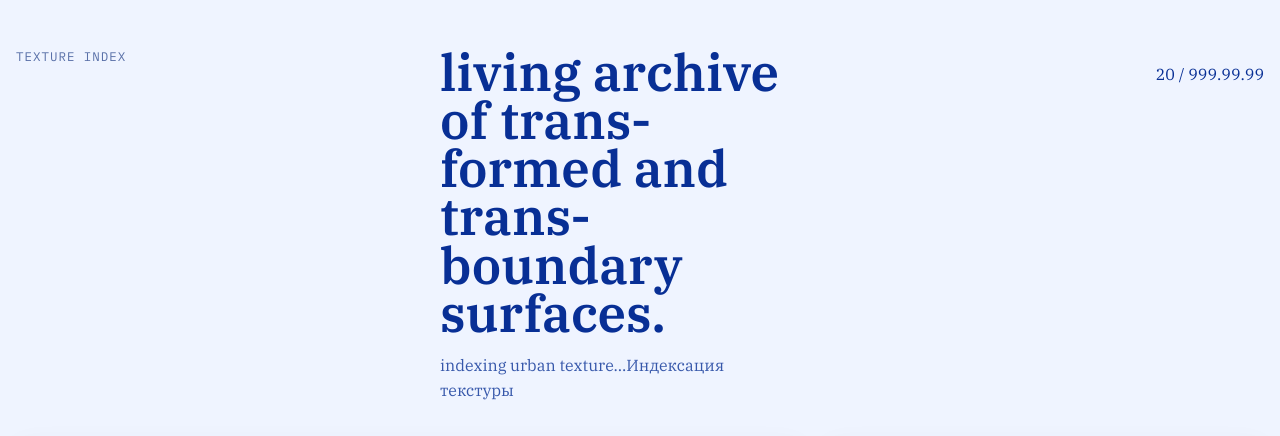
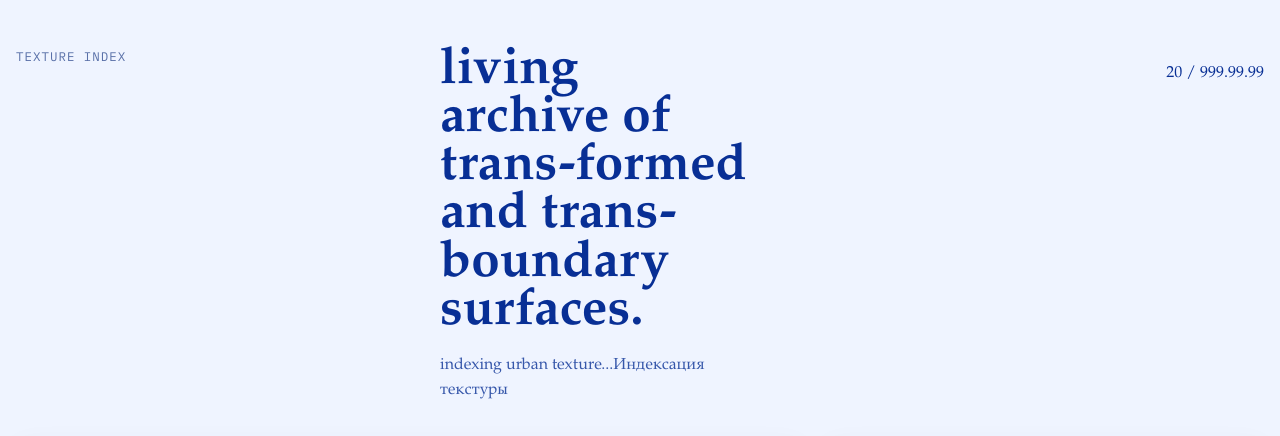
Before and after one commit to oouadani1/urban-texture, a website: page index.html in a window 1280 px wide. Shown: the top 436 px of the page. Drawn offline with Linux system fonts and the light colour scheme.

Commit message:
font addition Onest

```diff
--- a/styles.css
+++ b/styles.css
@@ -1,4 +1,10 @@
-@import url("https://fonts.googleapis.com/css2?family=IBM+Plex+Mono:wght@400;500&family=IBM+Plex+Serif:wght@400;500;600&display=swap");
+@import url("https://fonts.googleapis.com/css2?family=IBM+Plex+Mono:wght@400;500&display=swap");
+
+@font-face {
+  font-family: "Onset";
+  src: local("Onset");
+  font-display: swap;
+}
 
 :root {
   --color-bg: #eff4ff;
@@ -8,7 +14,7 @@
   --color-text-secondary: #5970a8;
   --color-accent: #0000fe;
   --font-meta: "IBM Plex Mono", "SFMono-Regular", Consolas, "Liberation Mono", Menlo, monospace;
-  --font-soft: "IBM Plex Serif", "Iowan Old Style", "Palatino Linotype", "Book Antiqua", Palatino, Georgia, serif;
+  --font-soft: "Onset", "Iowan Old Style", "Palatino Linotype", "Book Antiqua", Palatino, Georgia, serif;
   --panel: rgba(248, 250, 255, 0.92);
   --card: rgba(255, 255, 255, 0.96);
   --card-strong: rgba(230, 238, 255, 0.98);
```
